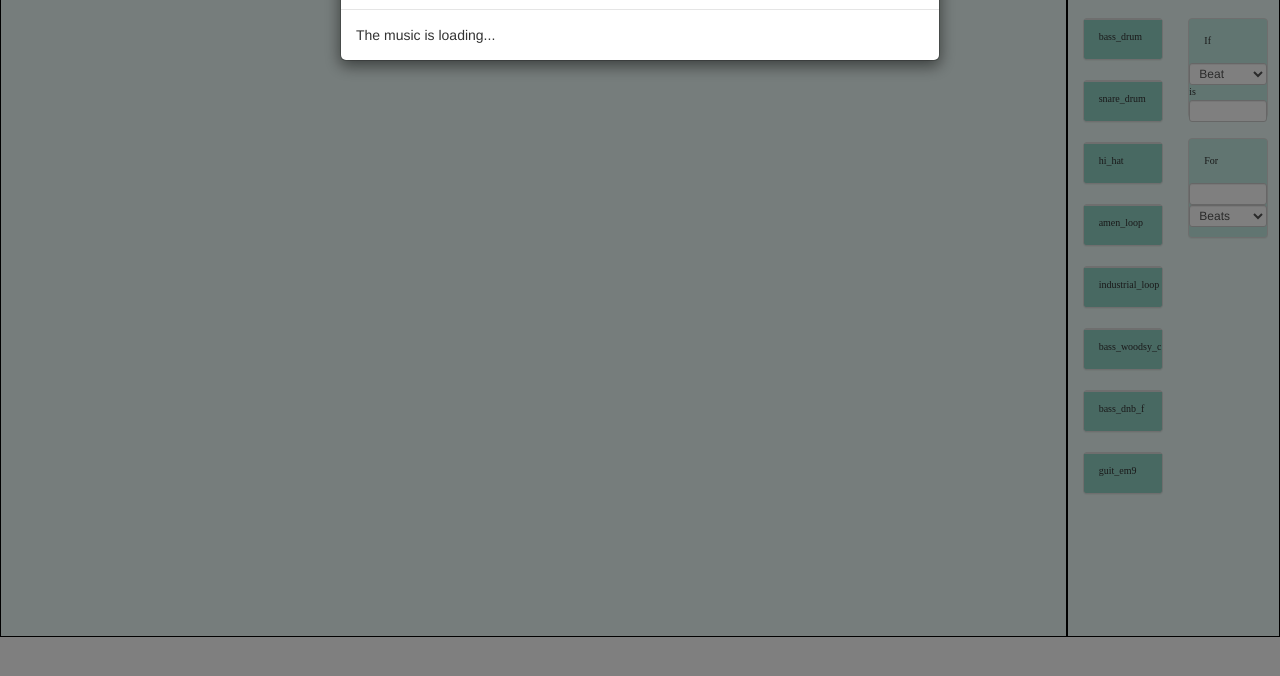
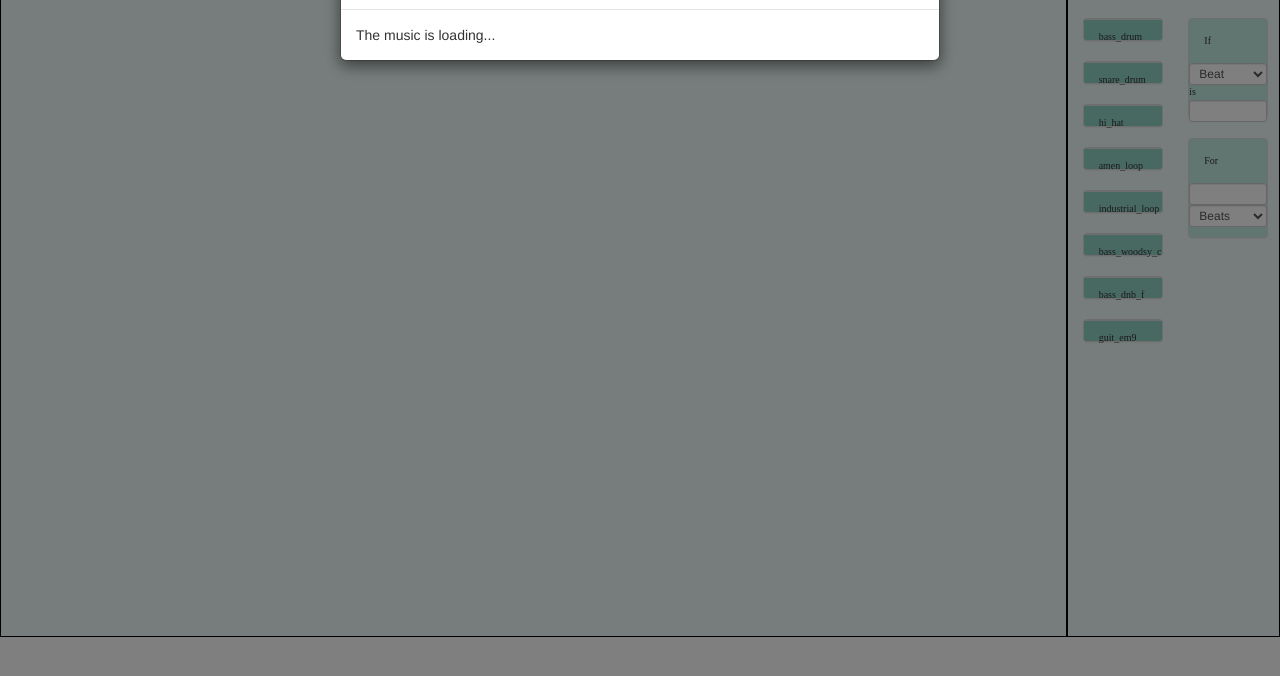
Before and after one commit to jasongwartz/chopsticks, a plain HTML site: page app/index.html in a window 1280 px wide. Shown: the part 78-754 px from the top of the page. Drawn offline with Linux system fonts and the light colour scheme; no server answers.

Commit message:
very small changes, node-sample height

```diff
--- a/app/static/css/style.css
+++ b/app/static/css/style.css
@@ -1,6 +1,6 @@
     .node-sample {
       background-color: #91D2C5;
-      height: 40px;
+      height: 20px;
     }
 
     .node-sample-container {
```
Also changed, not shown: app/index.html (+1 -0 lines), app/src/ui.coffee (+1 -9 lines).
